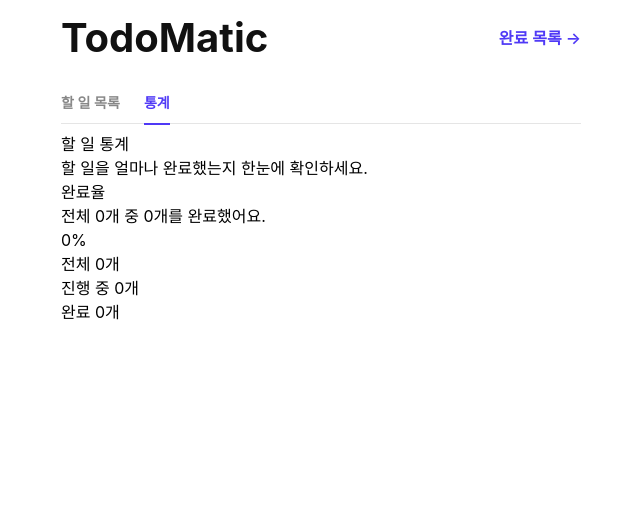
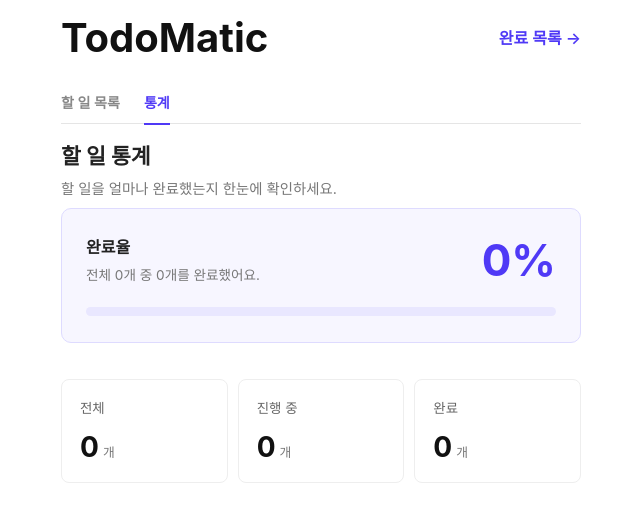
Before and after one commit to Leets-Official/8th-FE-Zero100, a React (Vite) app: page / in a window 1280 px wide. Both pictures are taken after a click on the tab "통계". Shown: the top 522 px of the page, without its empty margins (319-959 px from the left). Built offline with nearby package versions, Linux system fonts and the light colour scheme.

Commit message:
refactor: TodoStats 스타일을 TailwindCSS로 변경

```diff
--- a/src/components/todo/TodoStats.jsx
+++ b/src/components/todo/TodoStats.jsx
@@ -4,23 +4,57 @@ function TodoStats(props) {
   const inProgress = total - completed;
   const rate = total === 0 ? 0 : Math.round((completed / total) * 100);
 
+  const counts = [
+    { label: '전체', value: total },
+    { label: '진행 중', value: inProgress },
+    { label: '완료', value: completed },
+  ];
+
   return (
-    <div>
-      <h2>할 일 통계</h2>
-      <p>할 일을 얼마나 완료했는지 한눈에 확인하세요.</p>
-
-      <div>
-        <p>완료율</p>
-        <p>
-          전체 {total}개 중 {completed}개를 완료했어요.
+    <div className="flex flex-col">
+      <div className="flex flex-col gap-1.5">
+        <h2 className="text-[21.6px] leading-[1.5] font-bold text-[#222]">할 일 통계</h2>
+        <p className="text-[14.4px] leading-[1.5] text-[#777]">
+          할 일을 얼마나 완료했는지 한눈에 확인하세요.
         </p>
-        <p>{rate}%</p>
       </div>
 
-      <div>
-        <div>전체 {total}개</div>
-        <div>진행 중 {inProgress}개</div>
-        <div>완료 {completed}개</div>
+      <section className="flex-col mt-2 flex gap-[22px] rounded-[10px] border-[1.5px] border-[#dedbff] bg-[#f7f6ff] px-6 py-[26px]">
+        <div className="flex items-center justify-between">
+          <div className="flex flex-col gap-1.5">
+            <h3 className="text-base leading-[1.5] font-bold text-[#222]">완료율</h3>
+            <p className="text-[13.6px] leading-[1.5] text-[#777]">
+              전체 {total}개 중 {completed}개를 완료했어요.
+            </p>
+          </div>
+          <p className="text-[44px] leading-none font-bold text-indigo-600">{rate}%</p>
+        </div>
+
+        <div
+          role="progressbar"
+          aria-valuenow={rate}
+          aria-valuemin={0}
+          aria-valuemax={100}
+          aria-label="완료율"
+          className="h-[9px] overflow-hidden rounded-full bg-[#e9e7ff]"
+        >
+          <div className="h-full rounded-full bg-indigo-600" style={{ width: `${rate}%` }} />
+        </div>
+      </section>
+
+      <div className="mt-9 grid grid-cols-3 gap-2.5">
+        {counts.map((item) => (
+          <div
+            key={item.label}
+            className="flex flex-col gap-3 rounded-lg border-[1.5px] border-[#eee] bg-white p-[18px]"
+          >
+            <p className="text-[13.44px] leading-[1.5] text-[#666]">{item.label}</p>
+            <p className="flex items-baseline gap-1 py-0.5">
+              <span className="text-[28px] leading-none font-bold text-[#111]">{item.value}</span>
+              <span className="text-[12.8px] leading-[1.5] text-[#777]">개</span>
+            </p>
+          </div>
+        ))}
       </div>
     </div>
   );
--- a/src/pages/HomePage.jsx
+++ b/src/pages/HomePage.jsx
@@ -47,7 +47,7 @@ function HomePage(props) {
           </section>
         </>
       ) : (
-        <section className="flex flex-col gap-2">
+        <section className="flex flex-col gap-4">
           <TabMenu current={tab} onChange={setTab} />
           <TodoStats tasks={props.tasks} />
         </section>
```
